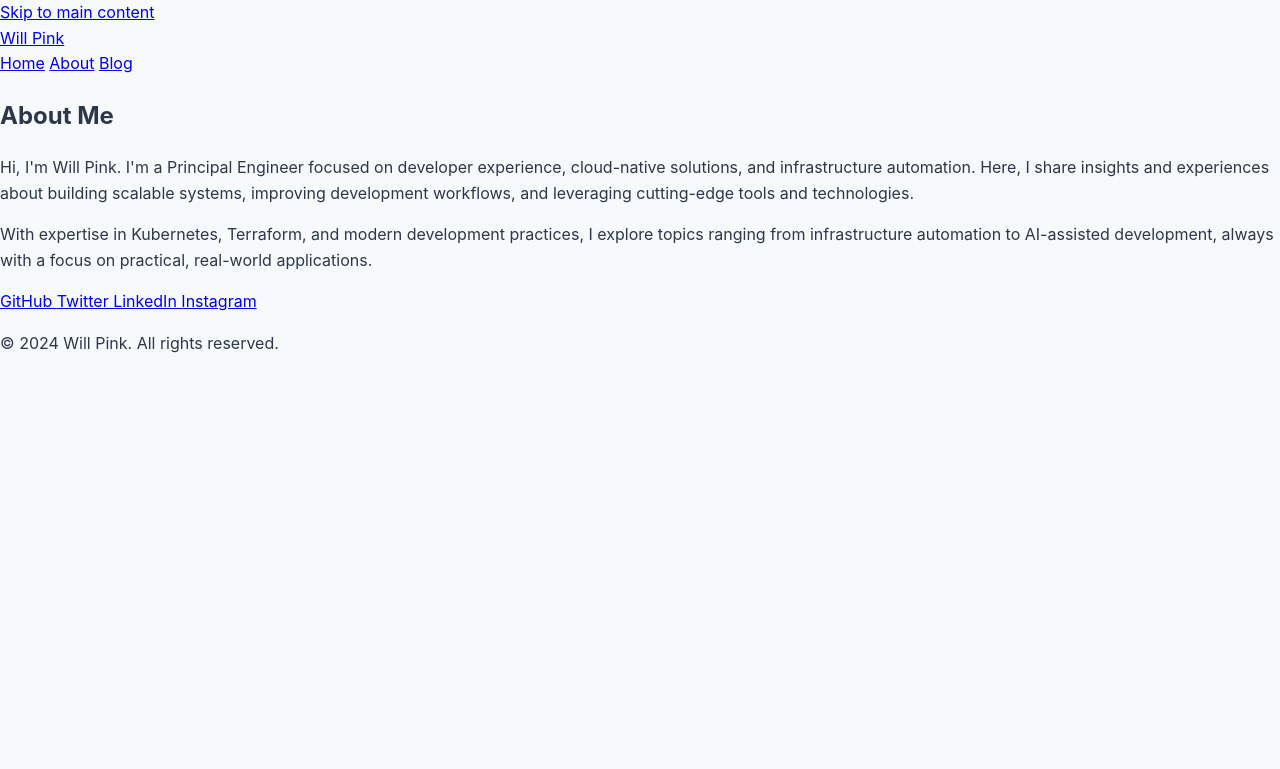
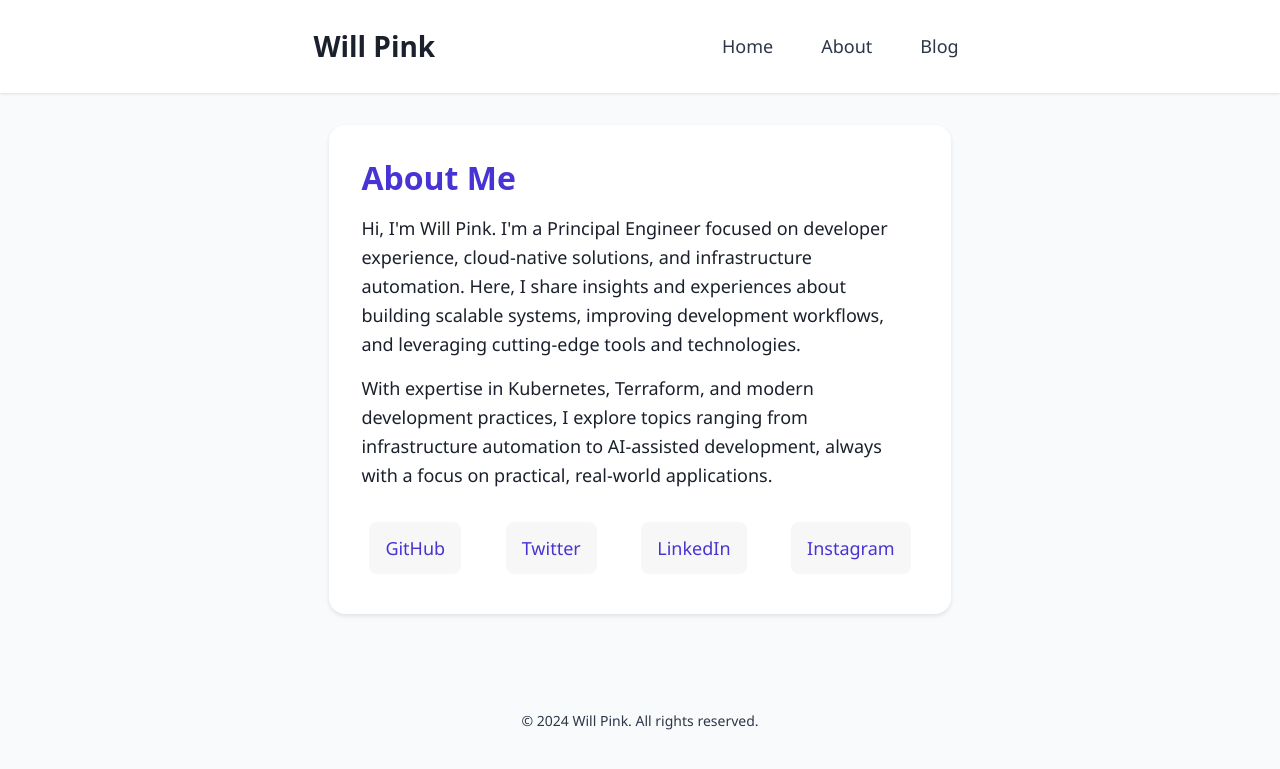
Before and after one commit to MrPink/mrpink.github.io, a Jekyll site: the page about.html, which Jekyll copies as it is, in a window 1280 px wide. Shown: the top 769 px of the page. Built offline with Jekyll 4.4.1, drawn with Linux system fonts in a browser that asks for light colours.

Commit message:
Update about page to match index styling

```diff
--- a/about.html
+++ b/about.html
@@ -5,7 +5,201 @@
     <meta name="viewport" content="width=device-width, initial-scale=1.0">
     <meta name="description" content="About Will Pink - Principal Engineer focused on cloud-native solutions and developer experience">
     <title>About - Will Pink</title>
-    <link rel="stylesheet" href="/assets/css/style.css">
+    <style>
+        :root {
+            --primary-color: #1a202c;
+            --secondary-color: #2d3748;
+            --accent-color: #4834d4;
+            --background-color: #f8fafc;
+            --card-background: #ffffff;
+            --link-hover: #6c5ce7;
+            --max-width: 65ch;
+            --heading-font: system-ui, -apple-system, BlinkMacSystemFont, 'Segoe UI', Roboto, sans-serif;
+            --body-font: 'Segoe UI', Roboto, 'Helvetica Neue', Arial, sans-serif;
+        }
+
+        * {
+            margin: 0;
+            padding: 0;
+            box-sizing: border-box;
+        }
+
+        body {
+            font-family: var(--body-font);
+            line-height: 1.6;
+            color: var(--primary-color);
+            background-color: var(--background-color);
+            font-size: 1.125rem;
+        }
+
+        header {
+            background-color: var(--card-background);
+            box-shadow: 0 1px 3px rgba(0, 0, 0, 0.1);
+            padding: 1rem;
+            position: sticky;
+            top: 0;
+            z-index: 10;
+        }
+
+        nav {
+            max-width: var(--max-width);
+            margin: 0 auto;
+            display: flex;
+            justify-content: space-between;
+            align-items: center;
+            padding: 0.5rem;
+        }
+
+        .logo {
+            font-family: var(--heading-font);
+            font-size: 1.75rem;
+            font-weight: 700;
+            color: var(--primary-color);
+            text-decoration: none;
+        }
+
+        .nav-links {
+            display: flex;
+            gap: 2rem;
+            align-items: center;
+        }
+
+        .nav-links a {
+            color: var(--secondary-color);
+            text-decoration: none;
+            font-weight: 500;
+            padding: 0.5rem;
+            border-radius: 0.25rem;
+            transition: background-color 0.2s;
+        }
+
+        .nav-links a:hover,
+        .nav-links a:focus {
+            color: var(--accent-color);
+            background-color: rgba(72, 52, 212, 0.1);
+            outline: none;
+        }
+
+        main {
+            max-width: var(--max-width);
+            margin: 2rem auto;
+            padding: 0 1.5rem;
+        }
+
+        .about-section {
+            background: var(--card-background);
+            border-radius: 1rem;
+            padding: 2rem;
+            margin-bottom: 3rem;
+            box-shadow: 0 2px 4px rgba(0, 0, 0, 0.1);
+        }
+
+        h1, h2, h3 {
+            font-family: var(--heading-font);
+            color: var(--primary-color);
+            line-height: 1.3;
+            margin-bottom: 1rem;
+        }
+
+        .about-section h1 {
+            font-size: 2rem;
+            color: var(--accent-color);
+        }
+
+        .about-text {
+            margin-bottom: 1.5rem;
+        }
+
+        .about-text p + p {
+            margin-top: 1rem;
+        }
+
+        .social-links {
+            display: flex;
+            gap: 1rem;
+            flex-wrap: wrap;
+            margin-top: 1.5rem;
+        }
+
+        .social-link {
+            display: inline-flex;
+            align-items: center;
+            gap: 0.5rem;
+            padding: 0.75rem 1rem;
+            background-color: #f7f7f7;
+            border-radius: 0.5rem;
+            color: var(--accent-color);
+            text-decoration: none;
+            font-weight: 500;
+            transition: all 0.2s ease;
+        }
+
+        .social-link:hover,
+        .social-link:focus {
+            background-color: var(--accent-color);
+            color: white;
+            transform: translateY(-2px);
+            outline: none;
+        }
+
+        footer {
+            text-align: center;
+            padding: 2rem;
+            color: var(--secondary-color);
+            font-size: 0.875rem;
+            margin-top: 4rem;
+        }
+
+        @media (max-width: 640px) {
+            body {
+                font-size: 1rem;
+            }
+
+            nav {
+                flex-direction: column;
+                gap: 1rem;
+                align-items: flex-start;
+            }
+
+            .nav-links {
+                flex-direction: column;
+                width: 100%;
+                gap: 0.5rem;
+            }
+
+            .nav-links a {
+                display: block;
+                width: 100%;
+            }
+
+            .social-links {
+                flex-direction: column;
+            }
+
+            .social-link {
+                width: 100%;
+                justify-content: center;
+            }
+        }
+
+        @media (prefers-reduced-motion: reduce) {
+            .social-link {
+                transition: none;
+            }
+        }
+
+        .sr-only {
+            position: absolute;
+            width: 1px;
+            height: 1px;
+            padding: 0;
+            margin: -1px;
+            overflow: hidden;
+            clip: rect(0, 0, 0, 0);
+            white-space: nowrap;
+            border: 0;
+        }
+    </style>
 </head>
 <body>
     <a href="#main-content" class="sr-only">Skip to main content</a>
```
